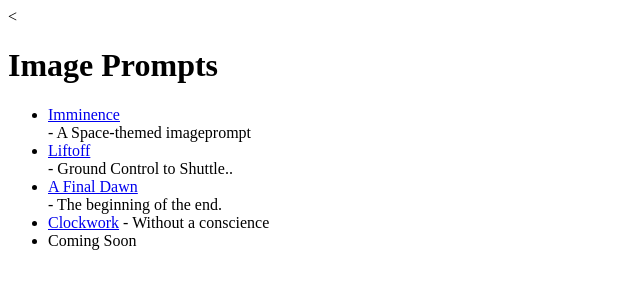
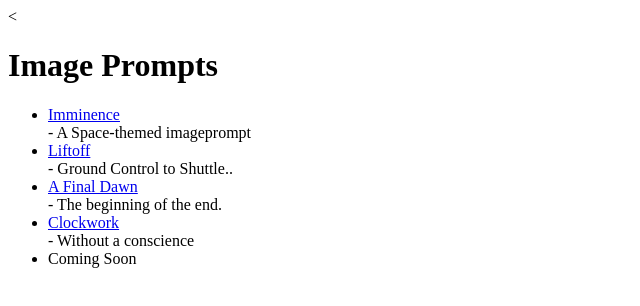
Before and after one commit to imageprompts/imageprompts.github.io, a plain HTML site: page index.html in a window 1280 px wide. Shown: the whole page, without its empty margins (0-640 px from the left). Drawn offline with Linux system fonts and the light colour scheme.

Commit message:
Fix
Grammar fix

```diff
--- a/index.html
+++ b/index.html
@@ -15,7 +15,7 @@
 	<li><a href="/imminence">Imminence</a></li> - A Space-themed imageprompt
 	<li><a href="/liftoff">Liftoff</a></li> - Ground Control to Shuttle..
 	<li><a href="/a_final_dawn">A Final Dawn</a></li> - The beginning of the end.
-	<li><a href="/clockwork">Clockwork</a> - Without a conscience</li>
+	<li><a href="/clockwork">Clockwork</a> </li>- Without a conscience
 	<li>Coming Soon</li>
 
 </ul>
```
